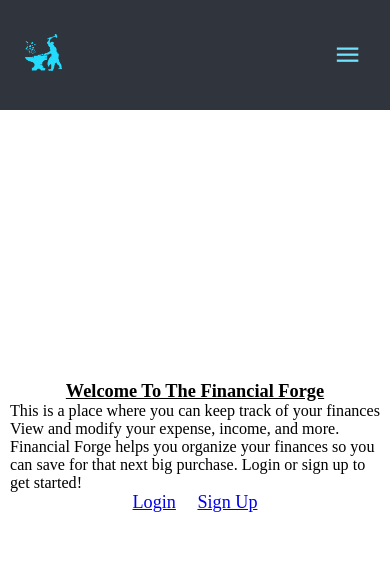
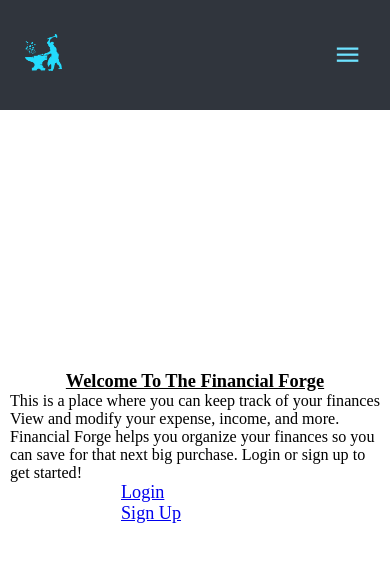
Before and after one commit to MJStone587/FinancialForge_MERN, a React (Create React App) app in the folder client/: page / in a window 390 px wide. Shown: the top 562 px of the page. Built offline with nearby package versions, Linux system fonts and the light colour scheme.

Commit message:
mobile flex-flow of home nav

```diff
--- a/client/src/index.css
+++ b/client/src/index.css
@@ -117,7 +117,7 @@
   display: flex;
   flex-flow: row nowrap;
   justify-content: space-evenly;
-  column-gap: 10px;
+  column-gap: 3px;
   width: 40%;
   font-size: calc(18px + (21 - 18) * ((100vw - 300px) / (1920 - 300)));
   color: var(--ltBlue-color-);
@@ -539,4 +539,7 @@ td {
   .navbar-links {
     margin: 5px;
   }
+  .home-nav {
+    flex-flow: column nowrap;
+  }
 }
```
